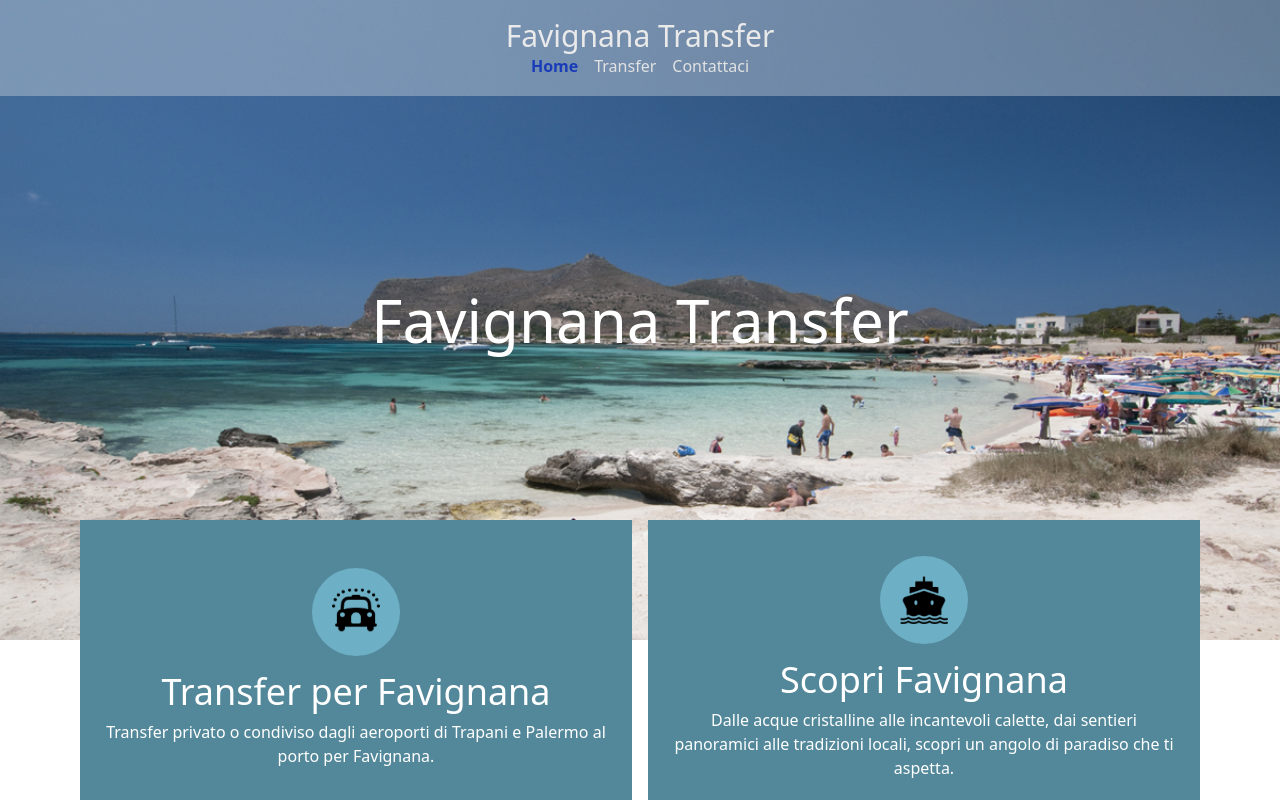
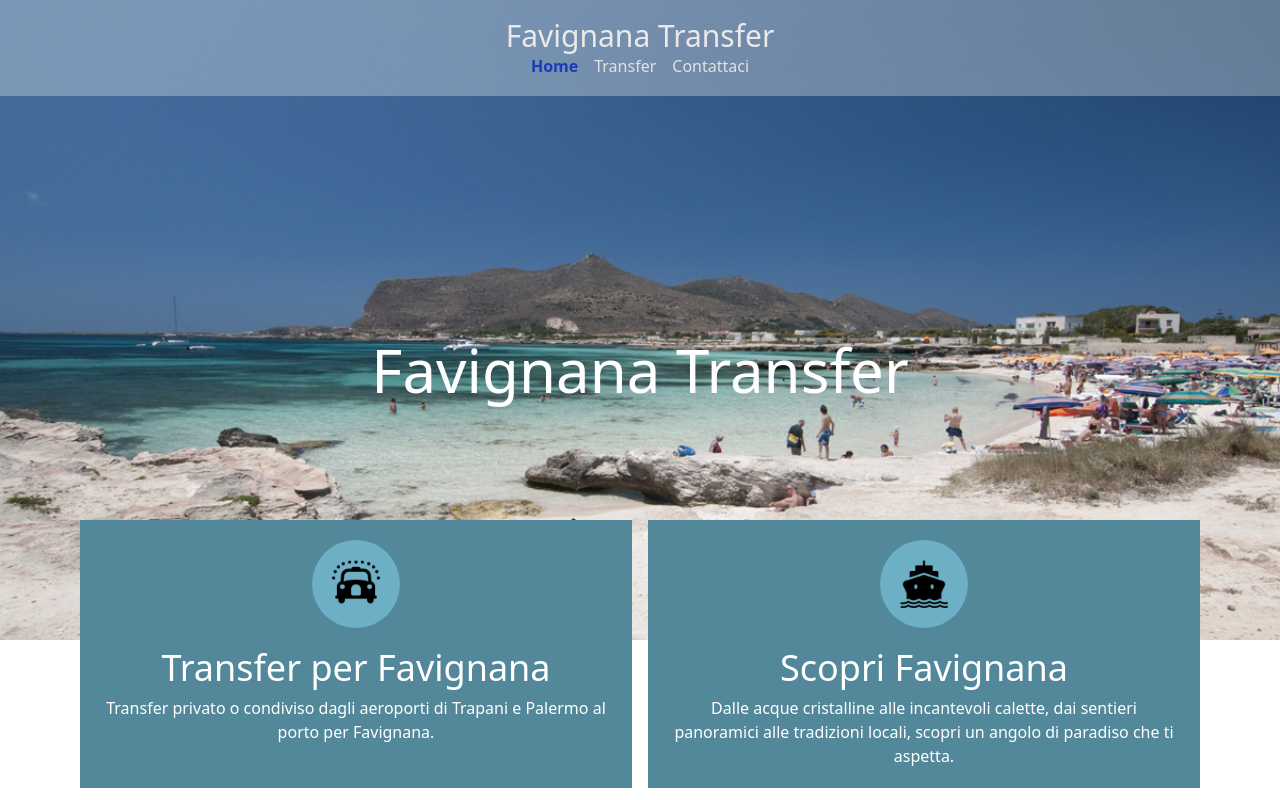
Before and after one commit to Elegion1/favignana-booking, a React (Vite) app: page /#/ in a window 1280 px wide. Shown: the top 800 px of the page. Built offline with nearby package versions, Linux system fonts and the light colour scheme.

Commit message:
modifiche frontend

```diff
--- a/index.html
+++ b/index.html
@@ -2,11 +2,16 @@
 <html lang="en">
   <head>
     <meta charset="UTF-8" />
-    <link rel="icon" type="image/svg+xml" href="/vite.svg" />
+    <link rel="icon" type="image/svg+xml" href="/favicon.svg" />
     <meta name="viewport" content="width=device-width, initial-scale=1.0" />
-    <title>Favignana Transfer - Servizi di transfer per l'isola di Favignana</title>
-    <meta name="description" content="Prenota il tuo transfer per Favignana. Servizio di transfer sicuro e veloce dagli aeroporti di Palermo e Trapani al porto di Trapani.">
-  </head>
+    <title>
+      Favignana Transfer - Servizi di transfer per l'isola di Favignana
+    </title>
+    <meta
+      name="description"
+      content="Prenota il tuo transfer per Favignana. Servizio di transfer sicuro e veloce dagli aeroporti di Palermo e Trapani al porto di Trapani."
+    />
+
   <body>
     <div id="root"></div>
     <script type="module" src="/src/main.jsx"></script>
--- a/src/components/Footer.jsx
+++ b/src/components/Footer.jsx
@@ -29,7 +29,7 @@ export default function Footer() {
                     <div className="flex flex-col justify-center md:items-start items-center">
                         <h5 className="text-2xl uppercase mb-3">{getLabel("footerTitle")}</h5>
                         <p>{getLabel("footerBody")}</p>
-                        <a className="mt-10 text-c" href="/terms-and-conditions">{getLabel("termsConditions")}</a>
+                        <a className="mt-10 text-c" href="/#/terms-and-conditions">{getLabel("termsConditions")}</a>
                     </div>
                     <div className="flex flex-col justify-center items-start mx-auto">
                         {contacts.map((contact, index) => (
--- a/src/components/Info.jsx
+++ b/src/components/Info.jsx
@@ -22,11 +22,11 @@ const Info = forwardRef((props, ref) => {
             <div className=" w-7/8 z-10">
                 <div className="grid grid-cols-1 md:grid-cols-2 gap-4">
                     {items.map((item, index) => (
-                        <div key={index} className="flex flex-col p-5 text-white items-center justify-center bg-c">
-                            <div className="bg-d rounded-full p-5 m-4">
+                        <div key={index} className="flex flex-col p-5 text-white items-center justify-start bg-c">
+                            <div className="bg-d rounded-full p-5 mb-5">
                                 <img src={item.image} id="icon" alt="immagine" />
                             </div>
-                            <p className="text-4xl">{item.title}</p>
+                            <p className="text-center text-4xl">{item.title}</p>
                             <p className="text-center mt-2">{item.body}</p>
                         </div>
                     ))}
--- a/src/components/Masthead.jsx
+++ b/src/components/Masthead.jsx
@@ -1,4 +1,3 @@
-import Navbar from "./Navbar";
 import { useLocation } from 'react-router-dom';
 
 export default function Masthead({ title }) {
@@ -6,10 +5,9 @@ export default function Masthead({ title }) {
     const mastHeight = location.pathname === '/' ? 'h-[80vh]' : 'h-[40vh]';
 
     return (
-        <div id="masthead" className={`relative w-full ${mastHeight}`}>
-            <Navbar />
-            <div id="mastText" className="flex items-center justify-center h-full ">
-                <h2 className="text-6xl text-center text-white">{title}</h2>
+        <div id="masthead" className={`w-full ${mastHeight}`}>
+            <div id="mastText" className="flex items-center justify-center" style={{ height: 'calc(100% + 100px)' }}>
+                <h2 className="text-2xl md:text-6xl text-center text-white drop-shadow-2xl">{title}</h2>
             </div>
         </div>
     );
--- a/src/pages/Contact.jsx
+++ b/src/pages/Contact.jsx
@@ -5,7 +5,7 @@ export default function Contact() {
     return (
         <>
             <div>
-                <h2 className="text-4xl text-center my-3">{getLabel("contactUsTitle")}</h2>
+                <h2 className="text-4xl text-center mt-10 mb-5">{getLabel("contactUsTitle")}</h2>
                 <p className="text-center">
                     {getLabel("contactUsDescription")}
                 </p>
--- a/src/pages/Home.jsx
+++ b/src/pages/Home.jsx
@@ -50,7 +50,7 @@ export default function Home() {
                     <p className="mb-4">{getLabel("CTAAbstract")}</p>
                     <h2 className="text-2xl mb-3">{getLabel("CTATitle")}</h2>
                     <p className="mb-6">{getLabel("CTABody")}</p>
-                    <a className="bg-c p-4 uppercase text-a" href="/transfer">
+                    <a className="bg-c p-4 uppercase text-a" href="/#/transfer">
                         {getLabel("CTAButton")}
                     </a>
                 </div>
@@ -59,11 +59,11 @@ export default function Home() {
             <div id="description" className="w-full grid grid-cols-1 md:grid-cols-2">
                 <div className="p-10">
                     {items.map((item, index) => (
-                        <div key={index} className="flex justify-start items-start my-4">
-                            <div className="bg-b p-5 w-32 h-32">
+                        <div key={index} className="flex justify-start items-start mb-10 flex-col md:flex-row">
+                            <div className="bg-b p-5 w-32 h-32 mx-auto md:mx-0">
                                 <img src={item.image} alt={item.image} />
                             </div>
-                            <div className="ms-3 w-1/2">
+                            <div className="ms-3 md:w-1/2">
                                 <h4 className="text-2xl">{item.title}</h4>
                                 <p className="text-xs">{item.body}</p>
                             </div>
--- a/src/pages/Layout.jsx
+++ b/src/pages/Layout.jsx
@@ -1,5 +1,6 @@
 import Masthead from '../components/Masthead';
 import Footer from '../components/Footer';
+import Navbar from '../components/Navbar';
 import { Outlet, useLocation } from 'react-router-dom';
 import { getLabel } from '../utils/labels';
 
@@ -17,6 +18,7 @@ export default function Layout() {
 
     return (
         <>
+            <Navbar />
             <Masthead title={title} />
             <Outlet />
             <Footer />
--- a/src/pages/TermsAndConditions.jsx
+++ b/src/pages/TermsAndConditions.jsx
@@ -1,6 +1,6 @@
 export default function TermsAndConditions() {
     return (
-        <div className="container mx-auto mt-10">
+        <div className="container mx-auto mt-10 p-5">
             <h1 className="text-3xl font-bold mb-4">Termini e Condizioni</h1>
 
             <section className="mb-6">
--- a/src/utils/labels.js
+++ b/src/utils/labels.js
@@ -69,7 +69,7 @@ export const labels = {
       "Servizio transfer da e per gli aeroporti di Trapani e Palermo, con arrivo diretto al porto di Trapani per l'imbarco verso Favignana",
     homeMasterTitle: "Favignana Transfer",
     transferMasterTitle: "Prenota il tuo transfer",
-    contactMasterTitle: "Contattaci per info e prenotazioni",
+    contactMasterTitle: "Contattaci",
     transferDescription:
       "Favignana Transfer offre un servizio taxi privato per raggiungere l’isola di Favignana. Taxi senza condivisione del mezzo. Nessuna attesa. \n La scelta più economica e comoda che in soli 25 minuti collega l’aeroporto di Trapani al porto di Trapani, punto di imbarco per le Isole Egadi. Arrivati in sala arrivi dell’aeroporto, troverai l’autista con il cartello che indica il vostro cognome. \n Percorrendo l'affascinante strada delle saline raggiungerai la città di Trapani.\n I nostri mezzi sono forniti di regolare licenza. I servizi vengono svolti da taxi ufficiali o noleggio con conducente. Disponiamo anche di auto di lusso per esigenze particolari. \n Saremo lieti di rendere la tua vacanza migliore. \n Siamo un’azienda locale, esperti della zona, pronti a soddisfare ogni curiosità della provincia di Trapani. Scegli il meglio per i tuoi spostamenti: professionalità e trasparenza sono il nostro marchio. \n Se possiedi un conto PayPal puoi acquistare i nostri servizi in tre comode rate senza interessi. Per maggiori info visita il sito PayPal. Le tariffe, offerte o scontistiche varie sono soggette a disponibilità e possono subire variazioni in base al periodo. \n Contattaci per ulteriori informazioni o per prenotare il tuo transfer!",
     termsConditions: "Termini e condizioni",
```
Also changed, not shown: public/favicon.svg (added).
